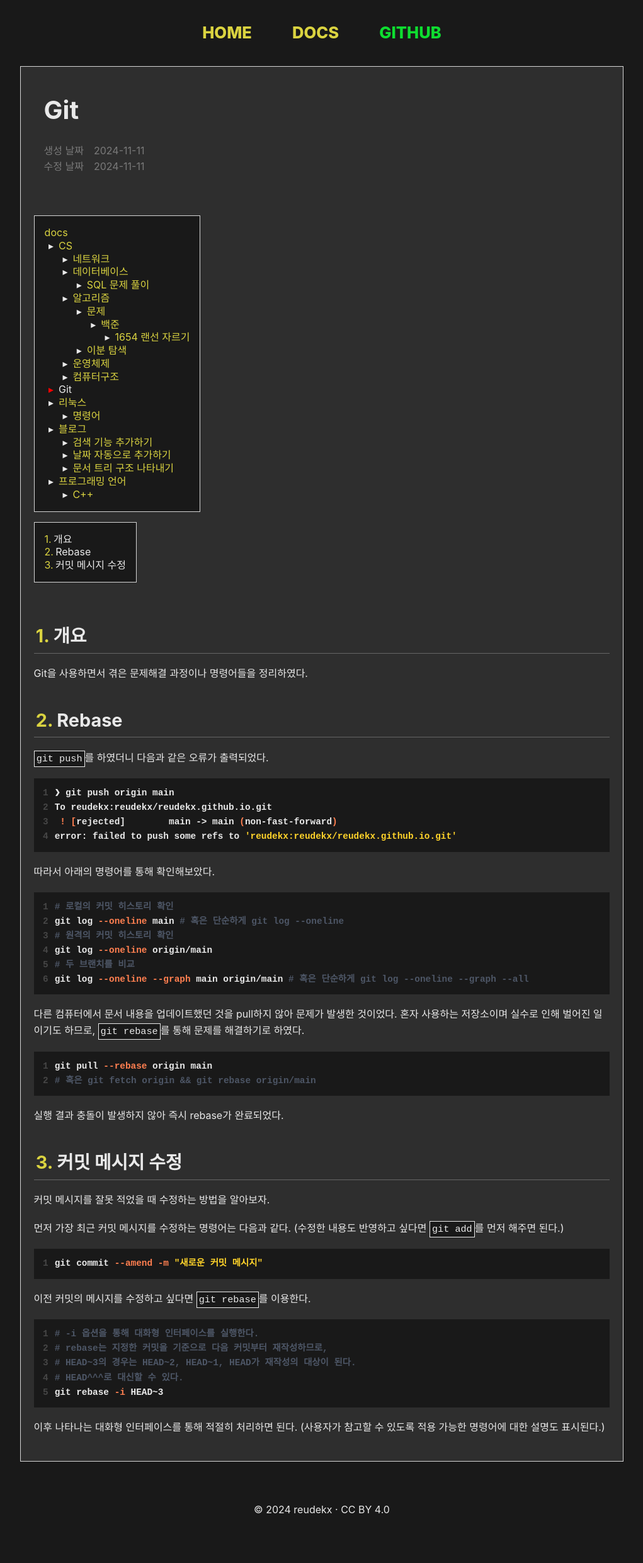
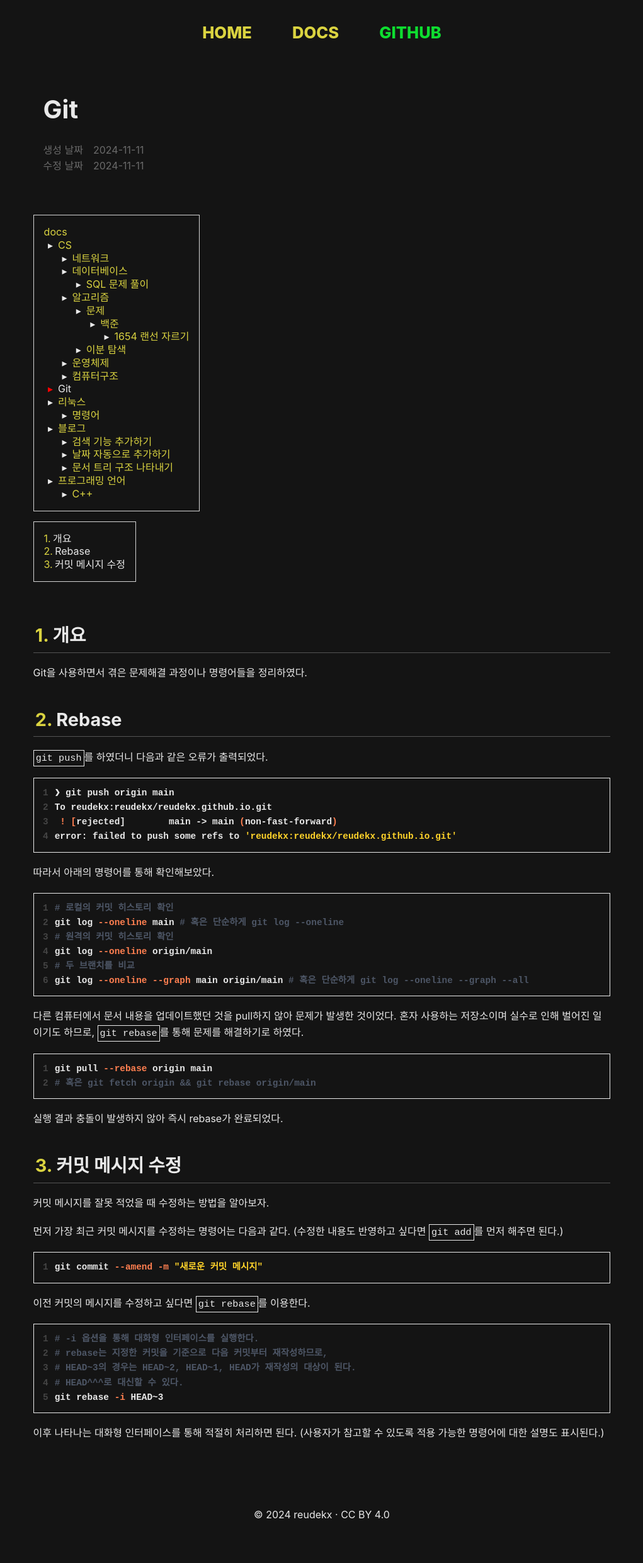
Before and after one commit to reudekx/reudekx.github.io, a Jekyll site: the page built from _docs/docs/Git.md, in a window 1280 px wide. Shown: the whole page at 63% size, without its empty margins (129-1150 px from the left). Built offline with Jekyll 4.4.1, drawn with Linux system fonts in a browser that asks for light colours.

Commit message:
feat: 색상 및 테두리 조정

```diff
--- a/_sass/colors.scss
+++ b/_sass/colors.scss
@@ -1,6 +1,6 @@
 :root {
-  --color-background: #191919;
-  --color-document-background: #2e2e2e;
+  --color-background: #141414;
+  --color-document-background: #141414;
   --color-text: #e9e9e9;
   --color-text-highlight: #6be4e7;
   --color-link-internal: #dad340;
@@ -8,9 +8,9 @@
   --color-blockquote-text: #e9e9e9;
   --color-blockquote-background: #15333c;
   --color-blockquote-border-left: #5078a0;
-  --color-code-background: #191919;
+  --color-code-background: #141414;
   --color-code-text: #e9e9e9;
-  --color-pre-code-background: #191919;
+  --color-pre-code-background: #141414;
   --color-pre-code-text: #e9e9e9;
 }
 
--- a/_sass/doc.scss
+++ b/_sass/doc.scss
@@ -10,7 +10,7 @@
   justify-content: center;
   padding: 1.3rem;
   margin: 0 1.3rem;
-  border: 1px solid color-mix(in srgb, currentColor 90%, transparent);
+  // border: 1px solid color-mix(in srgb, currentColor 90%, transparent);
   min-width: 0;
   background-color: var(--color-document-background);
 }
--- a/_sass/markdown.scss
+++ b/_sass/markdown.scss
@@ -209,6 +209,7 @@
   pre.highlight {
     color: var(--color-pre-code-text);
     background: var(--color-pre-code-background);
+    border: 1px solid;
     padding: 0.5em 0;
     margin: 0;
     font-size: 0.9em;
```
